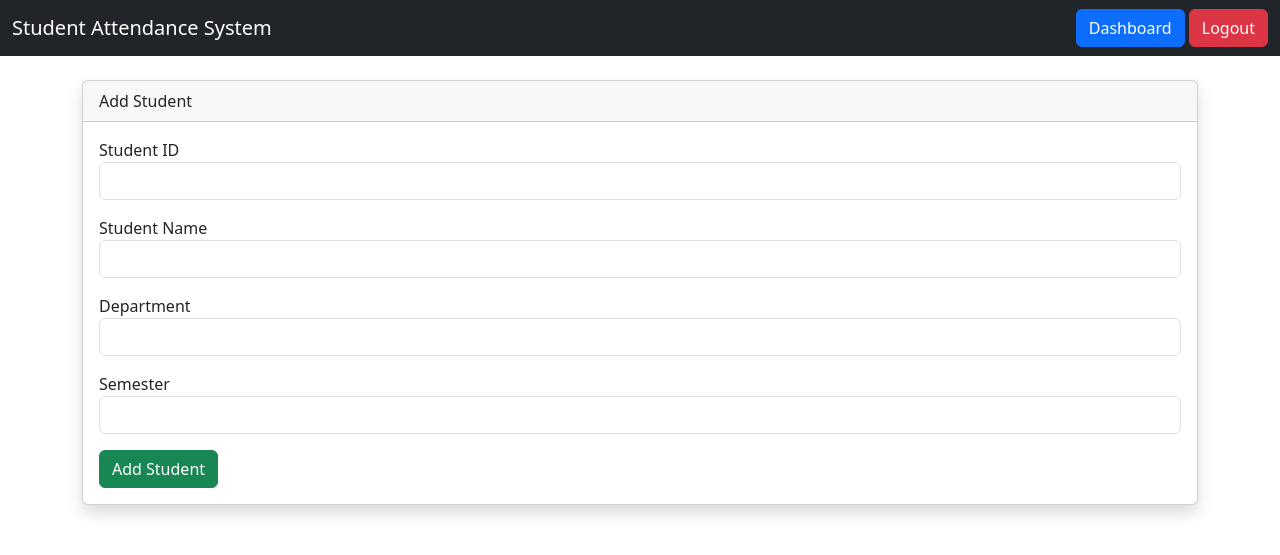
After one commit to tacticoolhabibi/student-attendance-system, a PHP site: page /admin/students.php in a window 1280 px wide. The commit adds this page. Shown: the top 555 px of the page. Run offline with PHP 8.4, Linux system fonts and the light colour scheme; the visitor is signed in with stand-in values (Sample User, id 1).

Commit message:
Create student management page

```diff
--- /dev/null
+++ b/admin/students.php
@@ -0,0 +1,88 @@
+<?php
+session_start();
+
+if(!isset($_SESSION['user_id'])){
+    header("Location: ../login.php");
+    exit();
+}
+
+include("../config/db.php");
+?>
+
+<!DOCTYPE html>
+<html lang="en">
+<head>
+    <meta charset="UTF-8">
+    <meta name="viewport" content="width=device-width, initial-scale=1.0">
+    <title>Students</title>
+
+    <link href="https://cdn.jsdelivr.net/npm/bootstrap@5.3.3/dist/css/bootstrap.min.css" rel="stylesheet">
+</head>
+<body>
+
+<nav class="navbar navbar-dark bg-dark">
+    <div class="container-fluid">
+
+        <span class="navbar-brand">
+            Student Attendance System
+        </span>
+
+        <div>
+            <a href="dashboard.php" class="btn btn-primary">
+                Dashboard
+            </a>
+
+            <a href="../logout.php" class="btn btn-danger">
+                Logout
+            </a>
+        </div>
+
+    </div>
+</nav>
+
+<div class="container mt-4">
+
+    <div class="card shadow">
+
+        <div class="card-header">
+            Add Student
+        </div>
+
+        <div class="card-body">
+
+            <form>
+
+                <div class="mb-3">
+                    <label>Student ID</label>
+                    <input type="text" class="form-control">
+                </div>
+
+                <div class="mb-3">
+                    <label>Student Name</label>
+                    <input type="text" class="form-control">
+                </div>
+
+                <div class="mb-3">
+                    <label>Department</label>
+                    <input type="text" class="form-control">
+                </div>
+
+                <div class="mb-3">
+                    <label>Semester</label>
+                    <input type="text" class="form-control">
+                </div>
+
+                <button class="btn btn-success">
+                    Add Student
+                </button>
+
+            </form>
+
+        </div>
+
+    </div>
+
+</div>
+
+</body>
+</html>
```
Also changed, not shown: admin/dashboard.php (+15 -3 lines).
